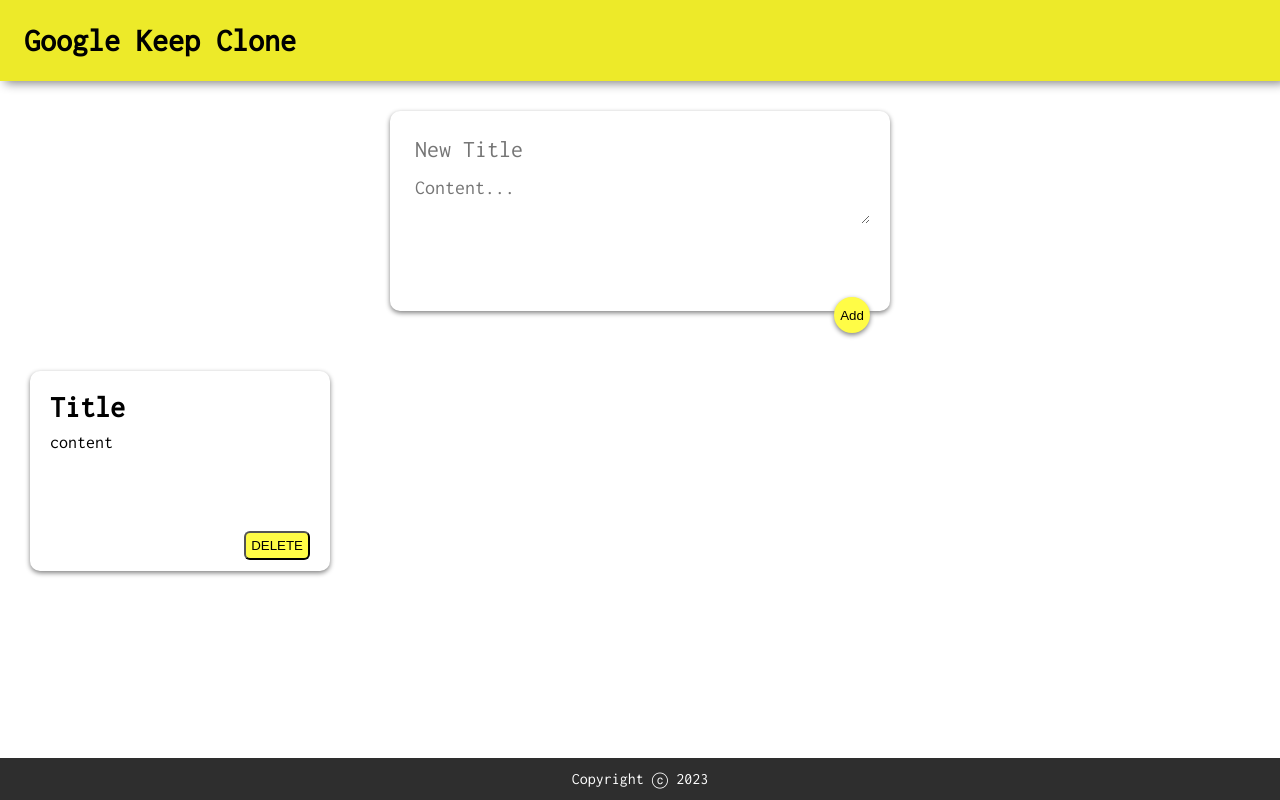
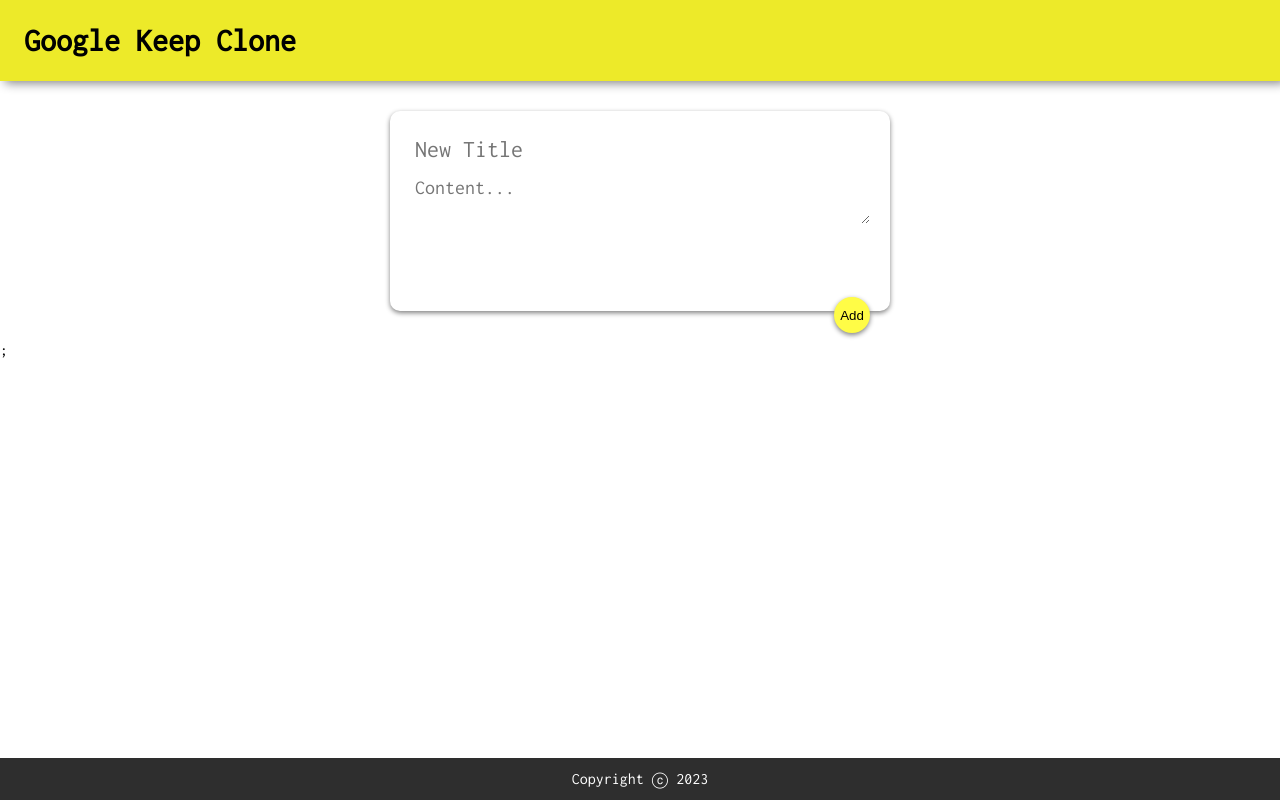
Before and after one commit to shenks/googlekeepclone, a React (Create React App) app: page / in a window 1280 px wide. Built offline with nearby package versions, Linux system fonts and the light colour scheme.

Commit message:
mapping array of notes

```diff
--- a/src/components/App.jsx
+++ b/src/components/App.jsx
@@ -18,9 +18,12 @@
   return (
     <div>
       <Header />
+      {/* tested, array updates */}
       <InputArea onAdd={updateNotes} />
-
-      <Note />
+      {notes.map((eachItem, index) => (
+        <Note key={index} title={eachItem.title} content={eachItem.content} />
+      ))}
+      ;
       <Footer />
     </div>
   );
@@ -34,5 +37,5 @@
 // need an array to store new notes, needs state in App.jsx -done
 // need a function in App.jsx to update state of array - done, named updateNotes
 // when we add new note in InputArea, needs to call the function from App.jsx so need props -done
-// need to map the array to display items
+// need to map the array to display items - done
 // need to provide props to note.jsx
--- a/src/components/Note.jsx
+++ b/src/components/Note.jsx
@@ -4,8 +4,8 @@
   return (
     <div>
       <div className="note">
-        <h1>Title</h1>
-        <p>content</p>
+        <h1>{props.title}</h1>
+        <p>{props.content}</p>
         <button>DELETE</button>
       </div>
     </div>
```
Also changed, not shown: 1 other file (tests, documents, lock files or other folders).
